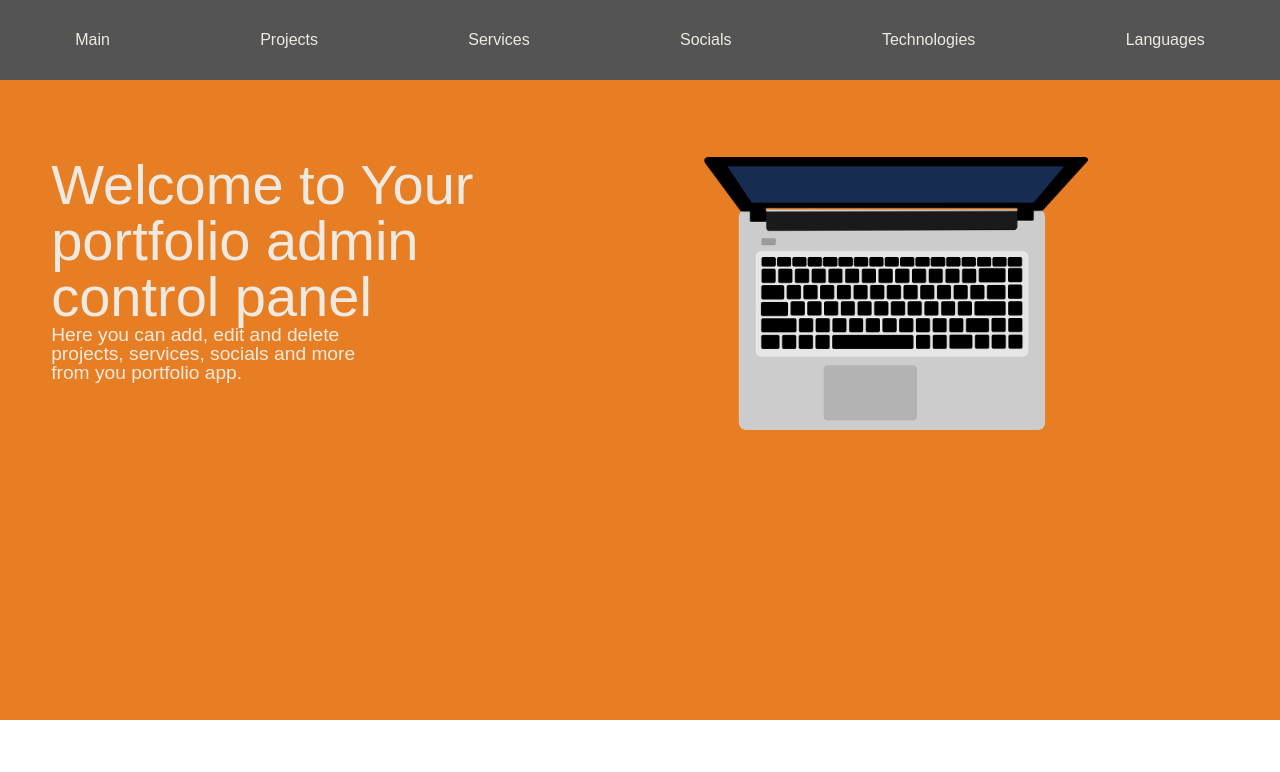
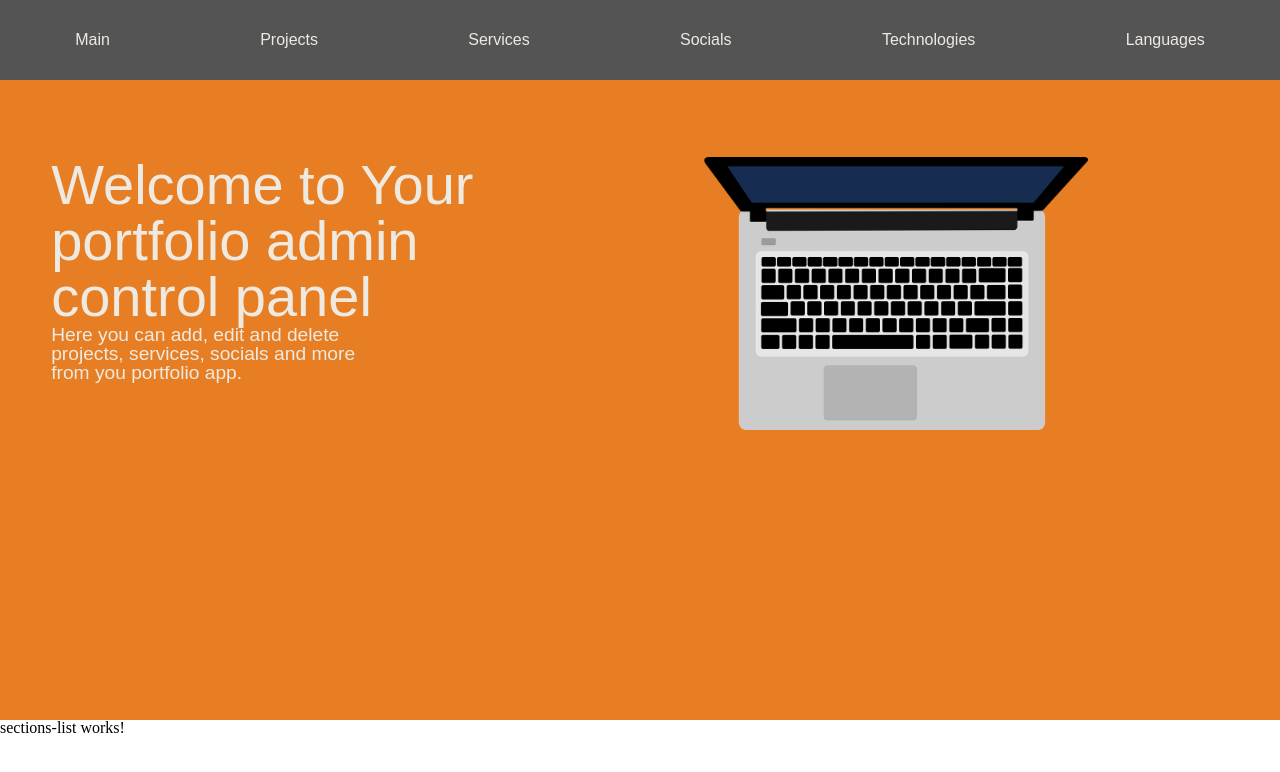
Before and after one commit to mhmdtshref/portfolio, an Angular app in the folder admin/: page / in a window 1280 px wide. Shown: the top 772 px of the page. Built offline with nearby package versions, Linux system fonts and the light colour scheme; a web font is replaced by a local one.

Commit message:
Add sections list component to main page #112

```diff
--- a/admin/src/app/pages/main/main.component.html
+++ b/admin/src/app/pages/main/main.component.html
@@ -1,4 +1,5 @@
 <div id="main">
     <app-navbar></app-navbar>
     <app-header></app-header>
+    <app-sections-list></app-sections-list>
 </div>
```
